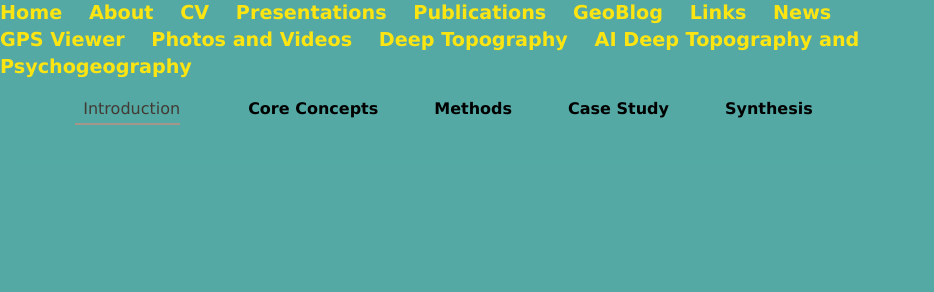
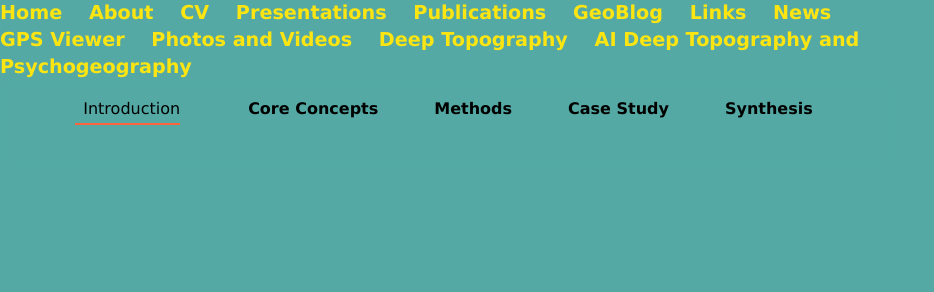
Before and after one commit to ltclasper/ltclasper.github.io, a Jekyll site: the page built from AI Deep Topography and Psychogeography/index.html, in a window 1280 px wide. Shown: the top 292 px of the page, without its empty margins (0-934 px from the left). Built offline with Jekyll 4.4.1, drawn with Linux system fonts in a browser that asks for light colours; nearby versions of some CDN libraries.

Commit message:
Update index.html

```diff
--- a/AI Deep Topography and Psychogeography/index.html
+++ b/AI Deep Topography and Psychogeography/index.html
@@ -35,7 +35,7 @@ title: AI Deep Topography and Psychogeography
             transition: background-color 0.3s ease-in-out;
         }
         .nav-active {
-            color: #433A34;
+            color: #000000;
             font-weight: 500;
         }
         .nav-active::after {
@@ -43,7 +43,7 @@ title: AI Deep Topography and Psychogeography
             display: block;
             width: 100%;
             height: 2px;
-            background-color: #A69689;
+            background-color: #FD643B;
             margin-top: 2px;
         }
         .chart-container {
```
